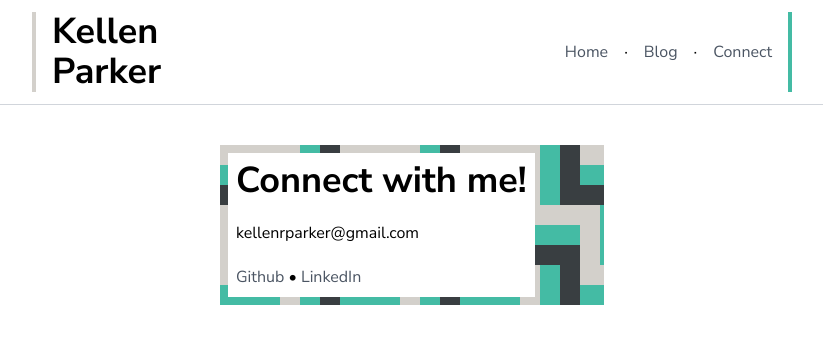
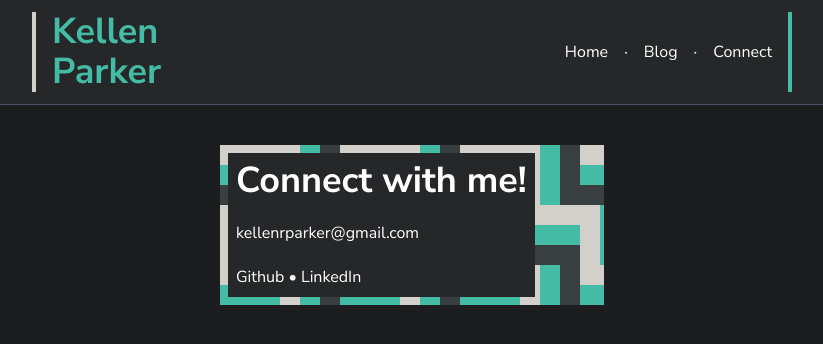
Before and after one commit to Kellenparker/personalblog, a Next.js app: page /connect in a window 1280 px wide. Shown: the top 344 px of the page, without its empty margins (228-1051 px from the left). Built offline with nearby package versions, Linux system fonts and the light colour scheme.

Commit message:
dark mode and more scrollbar work

```diff
--- a/src/app/_components/Header.tsx
+++ b/src/app/_components/Header.tsx
@@ -4,35 +4,35 @@ import Link from "next/link";
 
 const Header = () => {
 	return (
-		<header className='bg-white dark:bg-dark border-b border-gray-300 dark:border-gray-600 py-3'>
+		<header className='bg-dark border-b border-gray-600 py-3'>
 			<div className='container max-w-screen-md mx-auto flex items-stretch justify-between'>
 				{/* Name with vertical line */}
 				<div className="flex py-0 ml-2 justify-center relative before:content-[''] before:block before:bg-pattern-three-two before:w-1 before:h-full before:absolute before:left-[-20px] flex-col">
-					<h1 className='text-black dark:text-primary text-4xl py-0 font-bold select-none'>Kellen</h1>
-					<h2 className='text-black dark:text-primary text-4xl py-0 font-bold select-none'>Parker</h2>
+					<h1 className='text-primary text-4xl py-0 font-bold select-none'>Kellen</h1>
+					<h2 className='text-primary text-4xl py-0 font-bold select-none'>Parker</h2>
 				</div>
 
 				{/* Navigation links with vertical line */}
 				<div className="flex py-0 mr-2 items-center justify-between sm:justify-center relative after:content-[''] after:block after:bg-pattern-three-four after:w-1 after:h-full after:absolute after:right-[-20px]">
 					<nav className='flex flex-col sm:flex-row space-x-0 sm:space-x-4 items-end'>
 						<Link
-							className='text-gray-600 dark:text-white  hover:text-primary transition flex items-center'
+							className='text-white  hover:text-primary transition flex items-center'
 							href='/'
 						>
 							Home
 						</Link>
-						<span className='dark:text-white hidden sm:block mx-2 items-center select-none'>·</span>{" "}
+						<span className='text-white hidden sm:block mx-2 items-center select-none'>·</span>{" "}
 						{/* Dot separator for larger screens */}
 						<Link
-							className='text-gray-600 dark:text-white  hover:text-primary transition flex items-center'
+							className='text-white  hover:text-primary transition flex items-center'
 							href='/blog'
 						>
 							Blog
 						</Link>
-						<span className='dark:text-white hidden sm:block mx-2 items-center select-none'>·</span>{" "}
+						<span className='text-white hidden sm:block mx-2 items-center select-none'>·</span>{" "}
 						{/* Dot separator for larger screens */}
 						<Link
-							className='text-gray-600 dark:text-white  hover:text-primary transition flex items-center'
+							className='text-white  hover:text-primary transition flex items-center'
 							href='/connect'
 						>
 							Connect
--- a/src/app/blog/_components/Post.tsx
+++ b/src/app/blog/_components/Post.tsx
@@ -27,17 +27,17 @@ export default function Post({ post }: { post: SanityDocument }) {
 	}
 
 	return (
-		<main className='container mx-auto prose dark:prose-invert prose-lg max-w-screen-md mb-60'>
+		<main className='container mx-auto prose prose-invert prose-lg max-w-screen-md mb-60'>
 			<div className={`${randomPattern} p-2 mt-10`}>
-				<h1 className='bg-white dark:bg-dark w-fit p-2 m-0'>{post.title}</h1>
+				<h1 className='bg-dark w-fit p-2 m-0'>{post.title}</h1>
 				<div className='flex flex-row justify-between'>
-					<p className='text-sm bg-white dark:bg-dark w-fit p-2 m-0 mt-2'>
+					<p className='text-sm bg-dark w-fit p-2 m-0 mt-2'>
 						{formatDate(post.publishedAt)}
 					</p>
 					{/** TODO: if more than one post per series is desired; change this */}
 					<Link
 						href={"/blog/series/" + post.series[0].slug.current}
-						className='bg-white dark:bg-dark text-sm text-right no-underline text-gray-600 dark:text-white hover:text-primary w-fit p-2 m-0 mt-2'
+						className='bg-dark text-sm text-right no-underline text-white hover:text-primary w-fit p-2 m-0 mt-2'
 					>
 						{post.series[0].title}
 					</Link>
--- a/src/app/blog/_components/PostList.tsx
+++ b/src/app/blog/_components/PostList.tsx
@@ -25,7 +25,7 @@ export default function Posts({ posts = [] }: { posts: SanityDocument[] }) {
 					<div className='hidden sm:block'>
 						{post?.mainImage ? (
 							<Link href={viewPath + post.slug.current} className='block relative m-2'>
-								<div className='flex items-center justify-center min-h-[150px] min-w-[150px] overflow-hidden border-[3px] border-white dark:border-dark'>
+								<div className='flex items-center justify-center min-h-[150px] min-w-[150px] overflow-hidden border-[3px] border-dark'>
 									<Image
 										className=''
 										src={builder.image(post.mainImage).width(300).height(300).url()}
@@ -38,13 +38,13 @@ export default function Posts({ posts = [] }: { posts: SanityDocument[] }) {
 						) : null}
 					</div>
 					<div className=''>
-						<p className='absolute top-0 right-0 bg-white dark:bg-dark p-2 m-2 text-sm leading-3 text-gray-800 dark:text-gray-200 z-10'>
+						<p className='absolute top-0 right-0 bg-dark p-2 m-2 text-sm leading-3 text-gray-200 z-10'>
 							{post.series ? "Series: " : ""}
 							{post.series?.map((series: any) => (
 								<Link
 									key={series._id}
 									href={"/blog/series/" + series.slug.current}
-									className='text-gray-600 dark:text-white hover:text-primary'
+									className='text-white hover:text-primary'
 								>
 									{series.title}
 								</Link>
@@ -52,13 +52,13 @@ export default function Posts({ posts = [] }: { posts: SanityDocument[] }) {
 						</p>
 						<div className='flex h-full items-center relative p-2'>
 							<Link key={post._id} href={viewPath + post.slug.current} className='my-10'>
-								<h2 className='bg-white dark:bg-dark px-2 py-4 text-xl sm:text-2xl text-gray-600 dark:text-white hover:text-primary'>
+								<h2 className='bg-dark px-2 py-4 text-xl sm:text-2xl text-white hover:text-primary'>
 									{post.title}
 								</h2>
 							</Link>
 						</div>
 
-						<p className='absolute bottom-0 right-0 bg-white dark:bg-dark  p-2 m-2 text-sm leading-3 text-gray-800 dark:text-gray-200 z-10'>
+						<p className='absolute bottom-0 right-0 bg-dark  p-2 m-2 text-sm leading-3 text-gray-200 z-10'>
 							{formatDate(post.publishedAt)}
 						</p>
 					</div>
--- a/src/app/blog/_components/RichTextComponents.tsx
+++ b/src/app/blog/_components/RichTextComponents.tsx
@@ -7,12 +7,13 @@ import Link from "next/link";
 const builder = imageUrlBuilder(client);
 
 export const RichTextComponents = {
+
 	types: {
 		code: ({ value }: any) => {
 			return (
 				<div className=''>
 					<SyntaxHighlighter
-						className='py-0 my-0 font-mono scrollbar-thumb-rounded-full scrollbar-track-rounded-full scrollbar scrollbar-thumb-slate-700 scrollbar-track-slate-300'
+						className='py-0 my-0 font-mono scrollbar-thumb-gray-500 scrollbar-track-gray-800 scrollbar-thin'
 						showLineNumbers={true}
 						language={value.language}
 						style={stackoverflowDark}
@@ -43,7 +44,7 @@ export const RichTextComponents = {
 	marks: {
 		code: ({ children }: any) => {
 			return (
-				<code className='bg-[#282b2e] text-white dark:border whitespace-nowrap border-gray-500 text-sm p-1 not-prose font-mono'>
+				<code className='bg-[#282b2e] text-white border whitespace-nowrap border-gray-500 text-sm p-1 not-prose font-mono'>
 					{children}
 				</code>
 			);
@@ -54,7 +55,7 @@ export const RichTextComponents = {
 					href={value.href}
 					target={value.blank ? "_blank" : "_self"}
 					rel={value.blank ? "noopener noreferrer" : undefined}
-					className='text-gray-600 dark:text-white  hover:text-primary transition no-underline italic'
+					className='text-white  hover:text-primary transition no-underline italic'
 				>
 					{children}
 				</Link>
--- a/src/app/blog/page.tsx
+++ b/src/app/blog/page.tsx
@@ -8,9 +8,9 @@ export default async function Home() {
 
 	return (
 		<main>
-			<div className='container mx-auto max-w-screen-md prose my-10'>
+			<div className='container mx-auto max-w-screen-md prose prose-invert my-10'>
 				<div className='pattern-head p-2'>
-					<h1 className='bg-white dark:bg-dark dark:text-white w-fit p-2 m-0'>Blog</h1>
+					<h1 className='bg-dark text-white w-fit p-2 m-0'>Blog</h1>
 				</div>
 			</div>
 			<Posts posts={posts} />
--- a/src/app/blog/series/[slug]/page.tsx
+++ b/src/app/blog/series/[slug]/page.tsx
@@ -9,10 +9,10 @@ export default async function Home({ params }: { params: { slug: string } }) {
 
 	return (
 		<main>
-			<div className='container mx-auto max-w-screen-md prose dark:prose-invert my-10'>
+			<div className='container mx-auto max-w-screen-md prose prose-invert my-10'>
 				<div className='pattern-tri p-2'>
-					<h1 className='bg-white  dark:bg-dark dark:text-white w-fit p-2 m-0'>{series.title}</h1>
-					<p className='bg-white  dark:bg-dark dark:text-white w-fit p-2 m-0 mt-2'>{series.description}</p>
+					<h1 className='bg-dark text-white w-fit p-2 m-0'>{series.title}</h1>
+					<p className='bg-dark text-white w-fit p-2 m-0 mt-2'>{series.description}</p>
 				</div>
 			</div>
 			<Posts posts={posts} />
--- a/src/app/connect/page.tsx
+++ b/src/app/connect/page.tsx
@@ -6,12 +6,12 @@ const Connect = () => {
 	return (
 		<main className='container mx-auto max-w-screen-md divide-y'>
 			<div className='container pattern-head p-2 my-10 max-w-sm'>
-				<div className='flex flex-col justify-start w-fit p-2 h-full bg-white dark:bg-dark'>
-					<h1 className='dark:text-white mb-5 font-bold text-4xl'>Connect with me!</h1>
-					<p className='dark:text-white mb-5'>kellenrparker@gmail.com</p>
-					<p className='dark:text-white'>
+				<div className='flex flex-col justify-start w-fit p-2 h-full bg-dark'>
+					<h1 className='text-white mb-5 font-bold text-4xl'>Connect with me!</h1>
+					<p className='text-white mb-5'>kellenrparker@gmail.com</p>
+					<p className='text-white'>
 						<Link
-							className='text-gray-600 dark:text-white  hover:text-primary transition no-underline'
+							className='text-white  hover:text-primary transition no-underline'
 							href='https://github.com/kellenparker/'
 							target='_blank'
 						>
@@ -19,7 +19,7 @@ const Connect = () => {
 						</Link>{" "}
 						•{" "}
 						<Link
-							className='text-gray-600 dark:text-white  hover:text-primary transition no-underline'
+							className='text-white  hover:text-primary transition no-underline'
 							href='https://www.linkedin.com/in/kellen-parker/'
 							target='_blank'
 						>
--- a/src/app/layout.tsx
+++ b/src/app/layout.tsx
@@ -17,7 +17,7 @@ export const metadata: Metadata = {
 
 export default function RootLayout({ children }: { children: React.ReactNode }) {
 	return (
-		<html lang='en' className="dark:bg-dark-darker">
+		<html lang='en' className="bg-dark-darker">
 			<body className={`${global.className}`}>
 				<Header />
 				{children}
--- a/src/app/page.tsx
+++ b/src/app/page.tsx
@@ -4,9 +4,9 @@ import { Metadata } from "next/types";
 
 export default function Home() {
 	return (
-		<main className='container mx-auto max-w-screen-md prose dark:prose-invert my-10'>
+		<main className='container mx-auto max-w-screen-md prose prose-invert my-10'>
 			<div className='pattern-head p-2'>
-				<h1 className='bg-white dark:bg-dark w-fit p-2 m-0'>Welcome!</h1>
+				<h1 className='bg-dark w-fit p-2 m-0'>Welcome!</h1>
 			</div>
 			<h3>Hello!</h3>
 			<p>
@@ -30,7 +30,7 @@ export default function Home() {
 			<p>
 				If you are interested in the source code of this blog,{" "}
 				<Link
-					className='text-gray-600 dark:text-white  hover:text-primary transition no-underline italic'
+					className='text-white  hover:text-primary transition no-underline italic'
 					href='https://github.com/Kellenparker/personalblog'
 					target="_blank"
 				>
```
